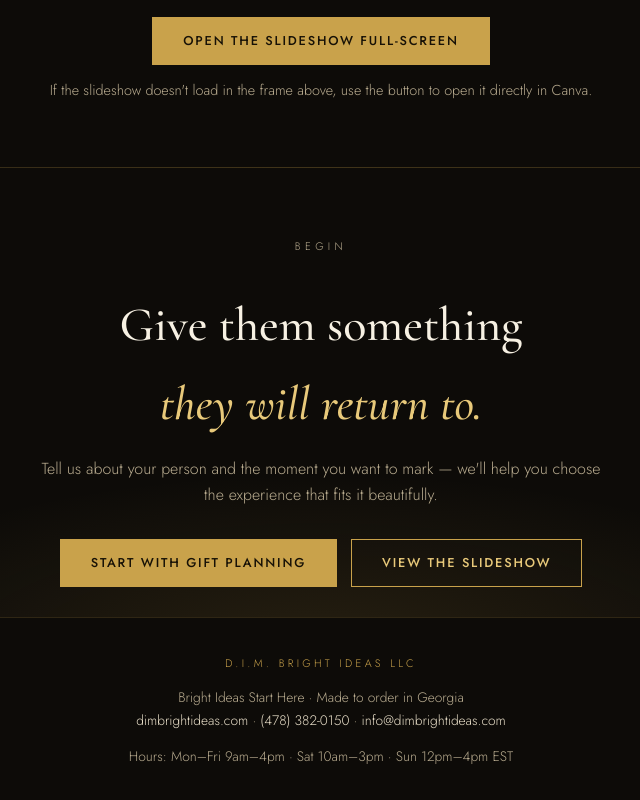
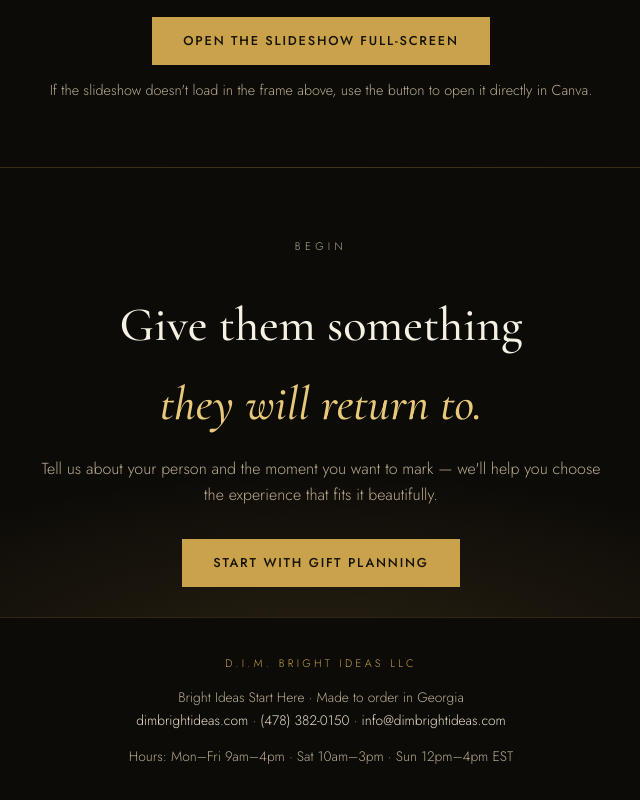
Before and after one commit to diminfomacon-beep/qr-gift-experience, a plain HTML site: page index.html in a window 1280 px wide. Shown: the part 8132-8932 px from the top of the page, without its empty margins (319-959 px from the left). Drawn offline with nearby package versions, Linux system fonts and the light colour scheme.

Commit message:
Remove View the Slideshow jump button — same-page anchors do not work in Google Sites embed

```diff
--- a/index.html
+++ b/index.html
@@ -633,7 +633,6 @@
   <p>Tell us about your person and the moment you want to mark — we'll help you choose the experience that fits it beautifully.</p>
   <div class="hero-cta">
     <a class="btn btn-gold" href="https://www.dimbrightideas.com/gift-planning" target="_blank" rel="noopener">Start with Gift Planning</a>
-    <a class="btn btn-ghost" href="#slideshow">View the Slideshow</a>
   </div>
 </div>
 
```
